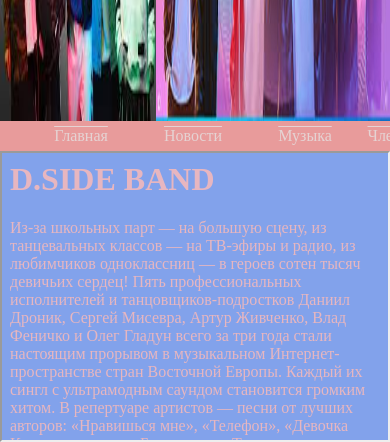
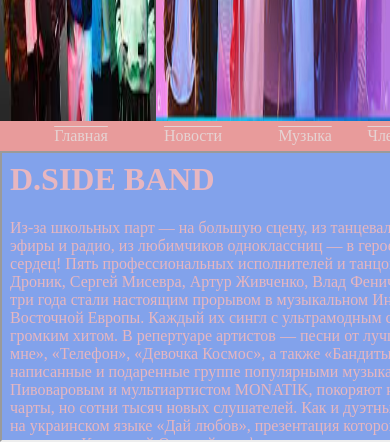
Before and after one commit to Alina017/Alina017.github.io, a plain HTML site: page index.html in a window 390 px wide. Shown: the part 470-912 px from the top of the page. Drawn offline with Linux system fonts and the light colour scheme.

Commit message:
Update DSIDE.CSS

```diff
--- a/DSIDE.CSS
+++ b/DSIDE.CSS
@@ -96,4 +96,7 @@ body{
   #navbar {
     width:150%;
   }
+  #f1{
+    width:150%;
+  }
 }
```
